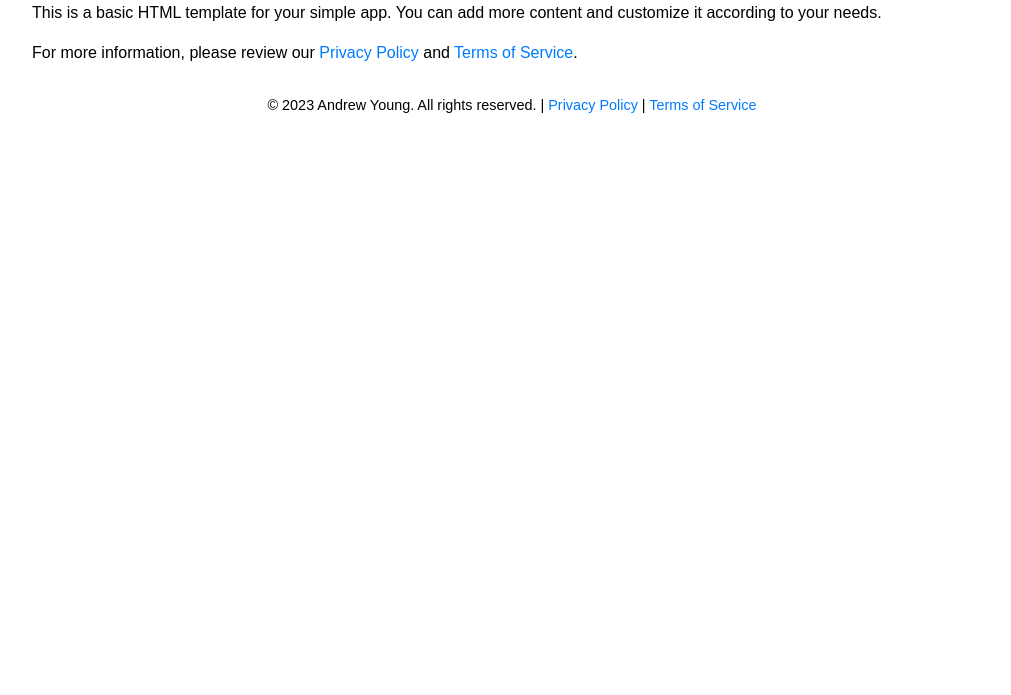
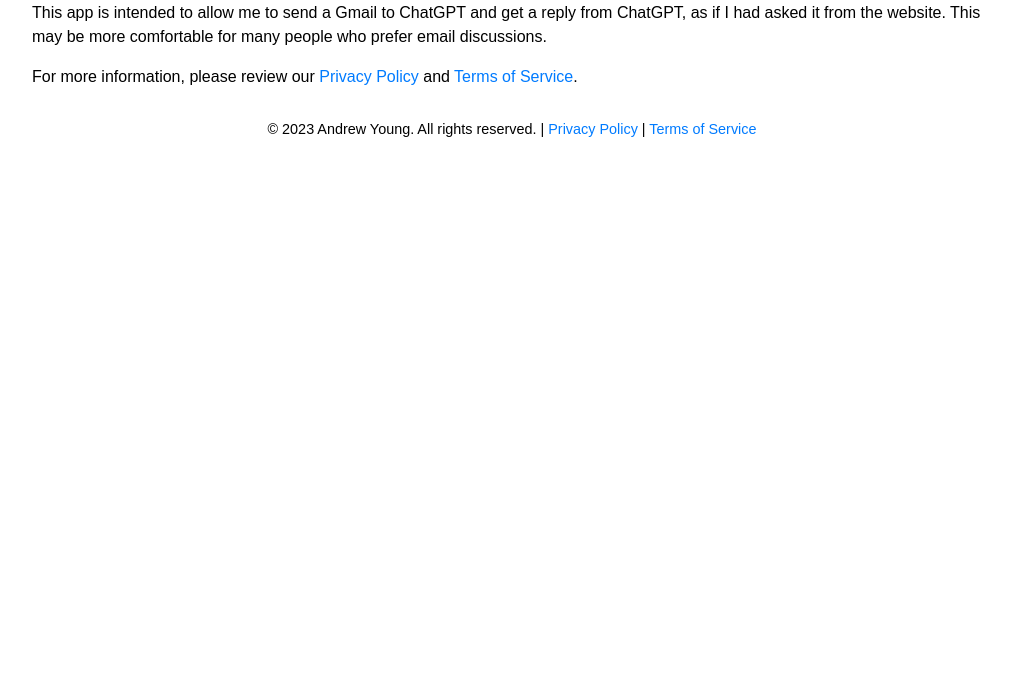
Before and after one commit to afyoung3083/afyoung3083.github.io, a plain HTML site: page index.html in a window 1280 px wide. Shown: the part 105-800 px from the top of the page, without its empty margins (128-1139 px from the left). Drawn offline with Linux system fonts and the light colour scheme.

Commit message:
Update index.html with new content

```diff
--- a/index.html
+++ b/index.html
@@ -42,7 +42,7 @@
 <body>
   <h1>Welcome to My Simple App</h1>
   <p>
-    This is a basic HTML template for your simple app. You can add more content and customize it according to your needs.
+    This app is intended to allow me to send a Gmail to ChatGPT and get a reply from ChatGPT, as if I had asked it from the website. This may be more comfortable for many people who prefer email discussions.
   </p>
   <p>
     For more information, please review our <a href="https://opensource.org/licenses/MIT" target="_blank" rel="noopener noreferrer">Privacy Policy</a> and <a href="https://www.termsofservicegenerator.net/live.php?token=3J3d1W0I8jB1PM9DG9gYh9P14NMtD2Qk" target="_blank" rel="noopener noreferrer">Terms of Service</a>.
```
